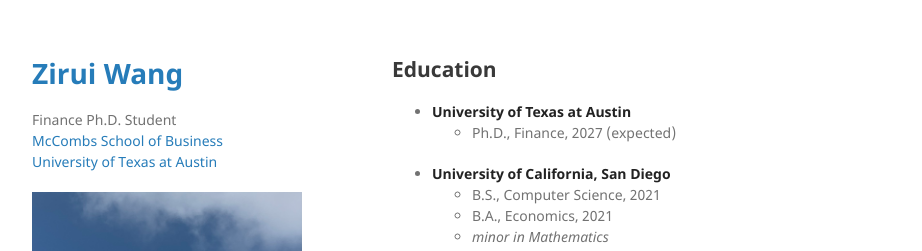
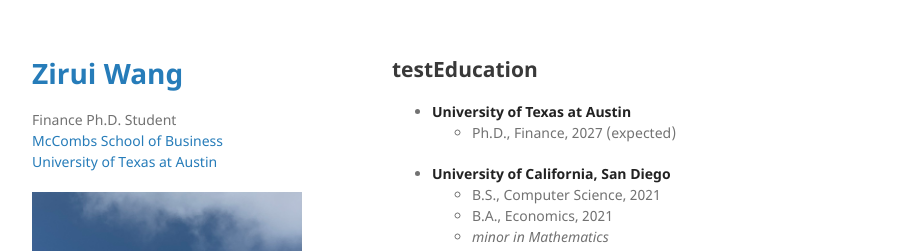
Before and after one commit to HarrisonZiruiWang/HarrisonZiruiWang.github.io, a Jekyll site: the page built from index.md, in a window 1280 px wide and 900 px high. Shown: the top 251 px of the window, without its empty margins (178-1100 px from the left). Built offline with Jekyll 4.4.1, drawn with Linux system fonts in a browser that asks for light colours; our own code applies the rules of GitHub Pages for plain Markdown files.

Commit message:
Update index.md

```diff
--- a/index.md
+++ b/index.md
@@ -1,7 +1,7 @@
 ---
 layout: default
 ---
-## Education
+## testEducation
 
 - **University of Texas at Austin**
   - Ph.D., Finance, 2027 (expected)
```
